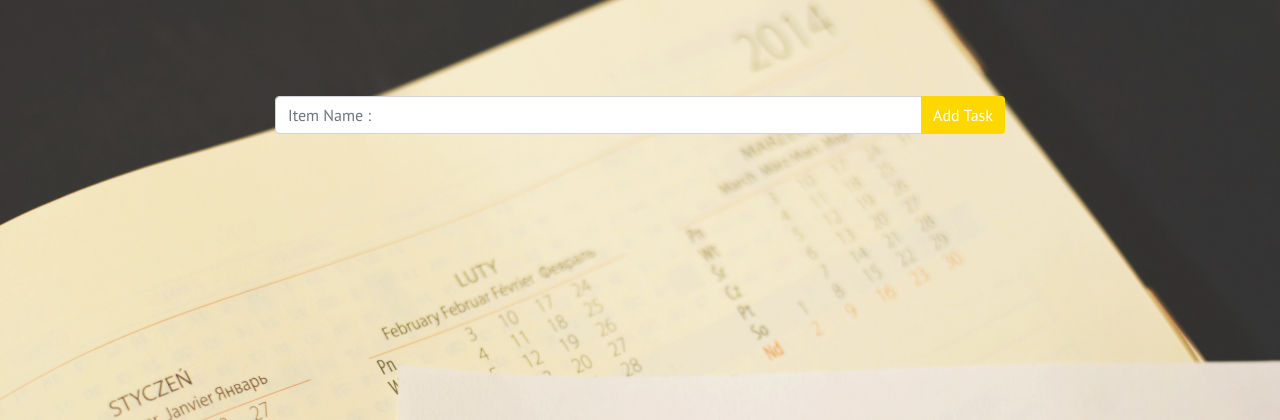
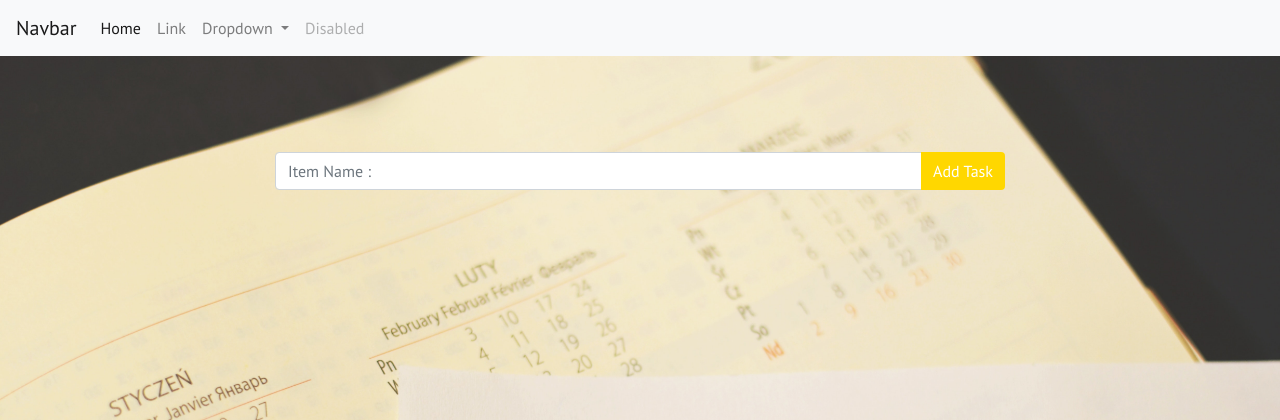
Before and after one commit to Yusuf619/to-do-app-php, a PHP site: page / in a window 1280 px wide. Shown: the top 420 px of the page. Run offline with PHP 8.4, Linux system fonts and the light colour scheme; some libraries are stand-ins or nearby versions.

Commit message:
added bootstrap navbar

```diff
--- a/index.php
+++ b/index.php
@@ -15,6 +15,40 @@
 <body class="img" background="img/bg2.jpg">
    <!-- Start Bootstrap Columns And Following Naming Convention To Align The Items In The Centre Of The Page -->
 
+   <nav class="navbar navbar-expand-lg navbar-light bg-light">
+  <a class="navbar-brand" href="#">Navbar</a>
+  <button class="navbar-toggler" type="button" data-toggle="collapse" data-target="#navbarSupportedContent" aria-controls="navbarSupportedContent" aria-expanded="false" aria-label="Toggle navigation">
+    <span class="navbar-toggler-icon"></span>
+  </button>
+
+  <div class="collapse navbar-collapse" id="navbarSupportedContent">
+    <ul class="navbar-nav mr-auto">
+      <li class="nav-item active">
+        <a class="nav-link" href="#">Home <span class="sr-only">(current)</span></a>
+      </li>
+      <li class="nav-item">
+        <a class="nav-link" href="#">Link</a>
+      </li>
+      <li class="nav-item dropdown">
+        <a class="nav-link dropdown-toggle" href="#" id="navbarDropdown" role="button" data-toggle="dropdown" aria-haspopup="true" aria-expanded="false">
+          Dropdown
+        </a>
+        <div class="dropdown-menu" aria-labelledby="navbarDropdown">
+          <a class="dropdown-item" href="#">Action</a>
+          <a class="dropdown-item" href="#">Another action</a>
+          <div class="dropdown-divider"></div>
+          <a class="dropdown-item" href="#">Something else here</a>
+        </div>
+      </li>
+      <li class="nav-item">
+        <a class="nav-link disabled" href="#" tabindex="-1" aria-disabled="true">Disabled</a>
+      </li>
+    </ul>
+    <form class="form-inline my-2 my-lg-0">
+
+    </form>
+  </div>
+</nav>
 
 
 
```
